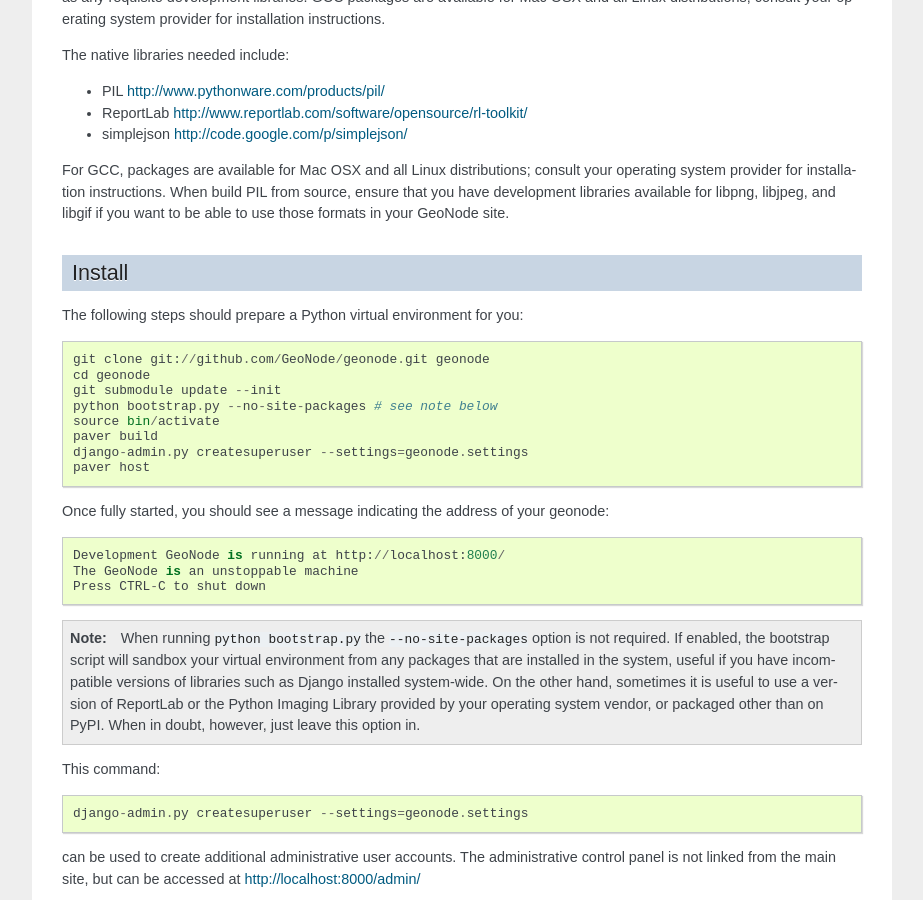
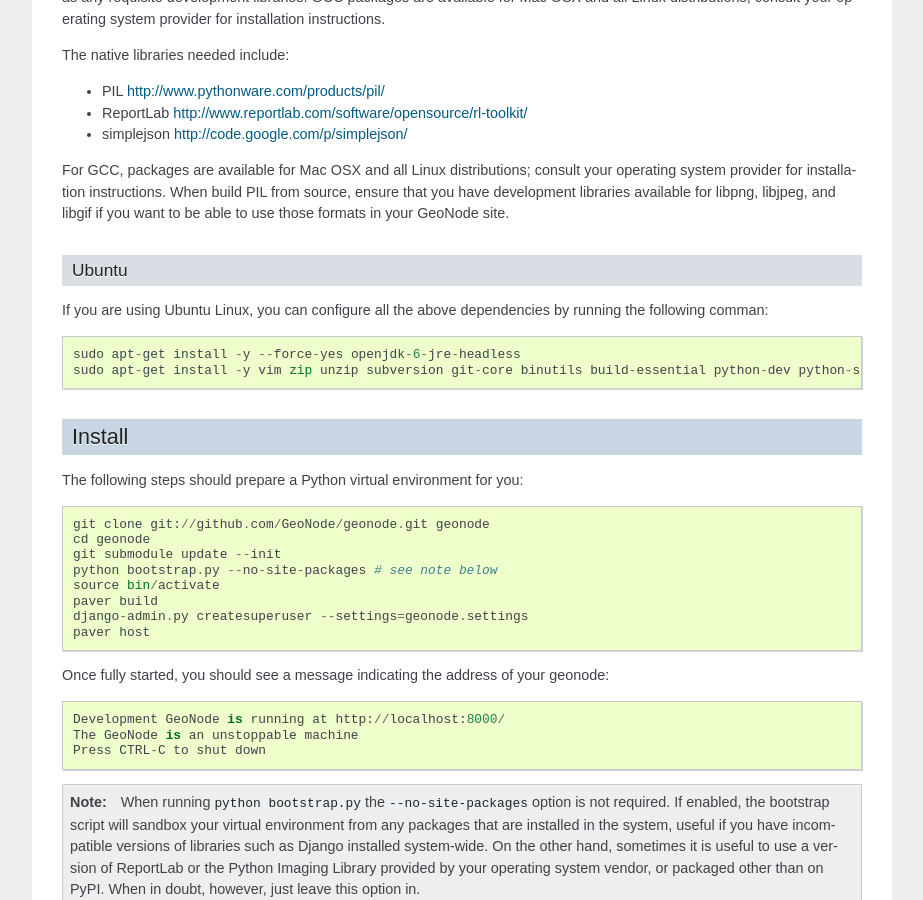
Before and after one commit to ingenieroariel/geonodedocs, a Sphinx documentation site: the page built from docs/developers/setup.txt, in a window 1280 px wide and 900 px high, scrolled down 1092 px. Shown: the whole window, without its empty margins (198-1121 px from the left). Built offline with Sphinx 7.4.7, drawn with Linux system fonts in a browser that asks for light colours; pages that are not in the unit, such as notebooks, are missing from menus.

Commit message:
Added Ubuntu specific instructions to the build document

```diff
--- a/docs/developers/setup.txt
+++ b/docs/developers/setup.txt
@@ -74,6 +74,15 @@ consult your operating system provider for installation instructions.  When
 build PIL from source, ensure that you have development libraries available for
 libpng, libjpeg, and libgif if you want to be able to use those formats in your
 GeoNode site.
+
+Ubuntu
+------
+
+If you are using Ubuntu Linux, you can configure all the above dependencies by running the following comman::
+
+    sudo apt-get install -y --force-yes openjdk-6-jre-headless
+    sudo apt-get install -y vim zip unzip subversion git-core binutils build-essential python-dev python-setuptools python-imaging python-reportlab gdal-bin libproj-dev libgeos-dev python-urlgrabber python-scipy python-nose pep8 python-virtualenv python-gdal python-pastescript postgresql-contrib libpq-dev gettext python-psycopg2
+
 
 Install
 =======
```
